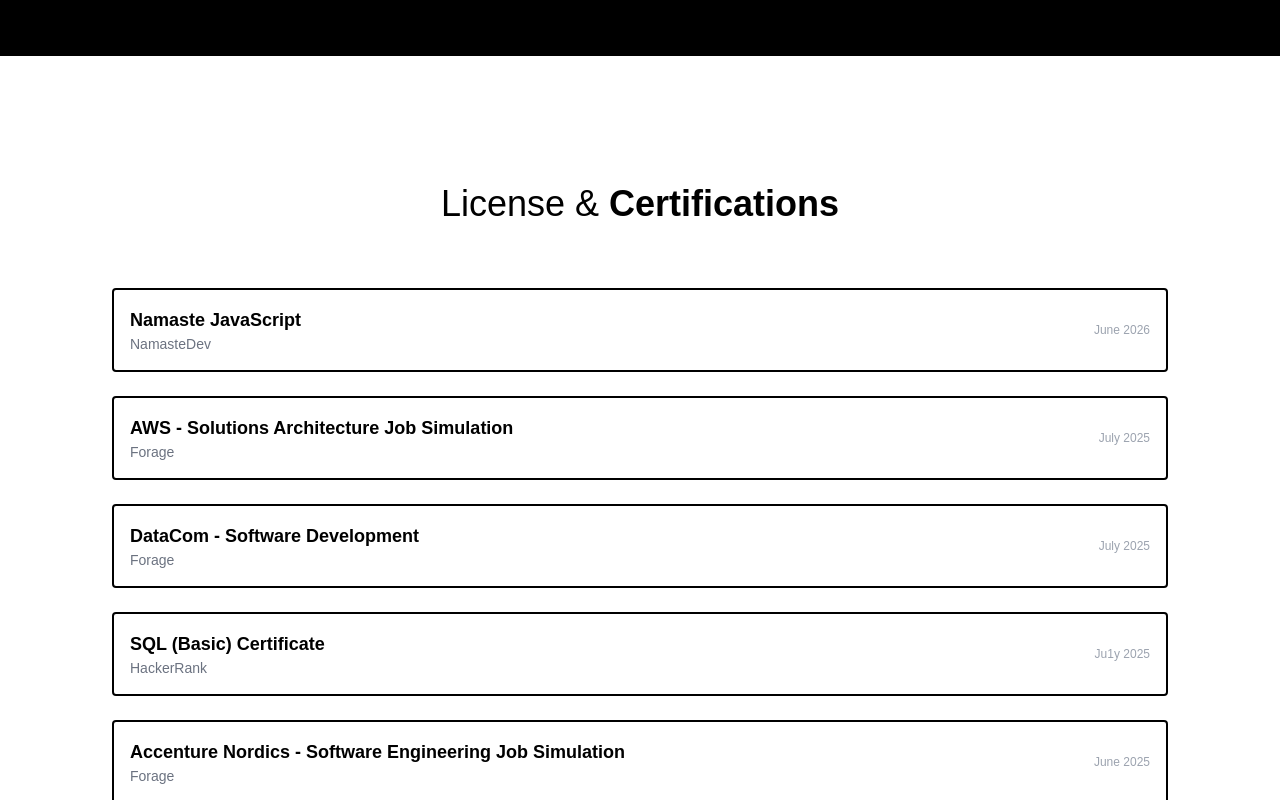
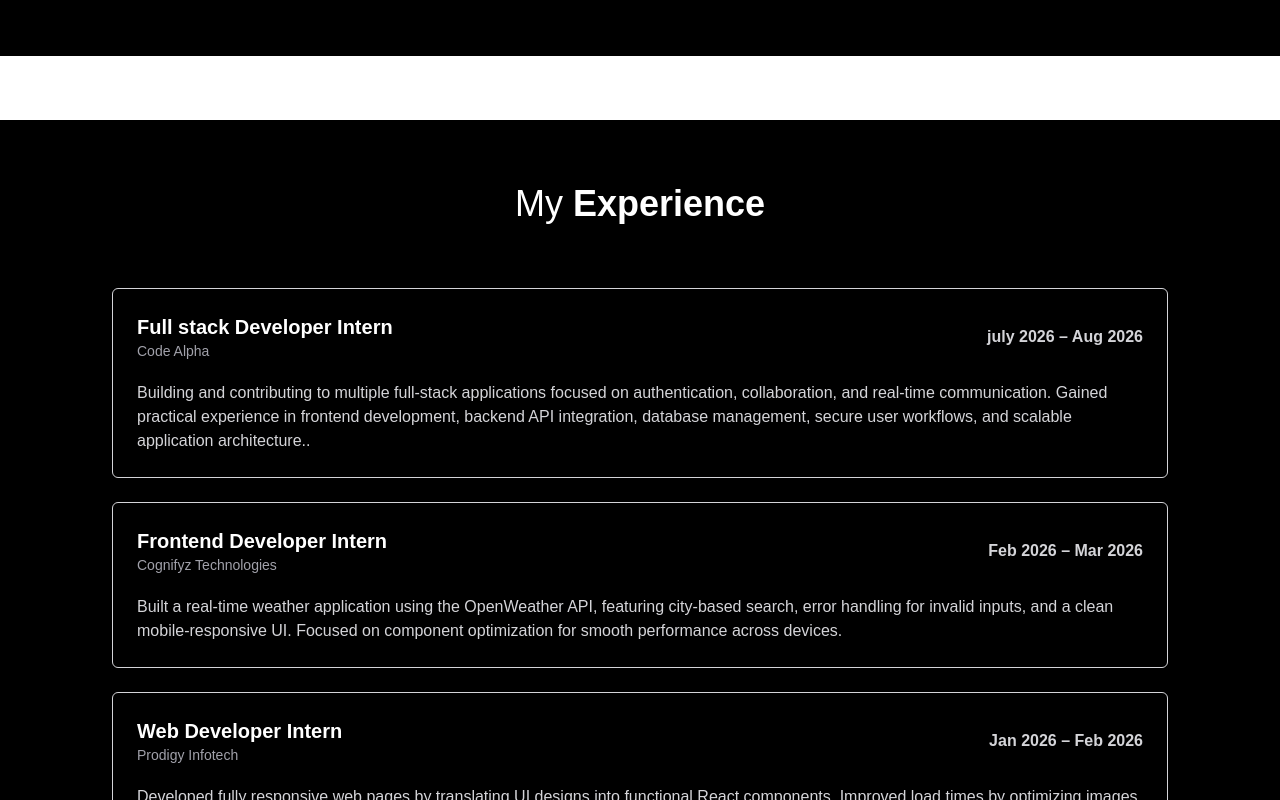
Before and after one commit to ankvish-Hub/ankitvishwakarma.github.io, a React (Vite) app: page / in a window 1280 px wide. Shown: the part 4480-5280 px from the top of the page. Built offline with nearby package versions, Linux system fonts and the light colour scheme.

Commit message:
added experience page

```diff
--- a/src/App.jsx
+++ b/src/App.jsx
@@ -8,7 +8,7 @@ import Projects from './components/Projects'
 import Contact from './components/Contact'
 import CustomCursor from './utils/CursorAnimation'
 import Certifications from './components/Certifications'
-// import Experience from './components/Experience'
+import Experience from './components/Experience'
 
 export default function App() {
   return (
@@ -18,7 +18,7 @@ export default function App() {
       <Home />
       <Skills />
       <Projects />
-      {/* <Experience /> */}
+      <Experience />
       <Certifications />
       <About />
       <Contact />
--- a/src/components/Experience.jsx
+++ b/src/components/Experience.jsx
@@ -3,18 +3,27 @@ import { motion } from "framer-motion";
 const experiences = [
   {
     id: 1,
+    company: "Code Alpha",
+    role: "Full stack Developer Intern",
+    period: "july 2026 – Aug 2026",
+    description:
+      "Building and contributing to multiple full-stack applications focused on authentication, collaboration, and real-time communication. Gained practical experience in frontend development, backend API integration, database management, secure user workflows, and scalable application architecture..",
+    logo: "Code Alpha",
+  },
+  {
+    id: 2,
     company: "Cognifyz Technologies",
     role: "Frontend Developer Intern",
-    period: "Feb 2025 – Mar 2025",
+    period: "Feb 2026 – Mar 2026",
     description:
       "Built a real-time weather application using the OpenWeather API, featuring city-based search, error handling for invalid inputs, and a clean mobile-responsive UI. Focused on component optimization for smooth performance across devices.",
     logo: "/assets/cognifyz.png",
   },
   {
-    id: 2,
+    id: 3,
     company: "Prodigy Infotech",
     role: "Web Developer Intern",
-    period: "Jan 2025 – Feb 2025",
+    period: "Jan 2026 – Feb 2026",
     description:
       "Developed fully responsive web pages by translating UI designs into functional React components. Improved load times by optimizing images and removing unused CSS. Managed codebase and collaborated with the team using Git and GitHub.",
     logo: "/assets/Prodigy-InfoTech.png",
@@ -46,7 +55,7 @@ export default function Experience() {
           >
             <div className="flex justify-between flex-col items-start lg:flex-row lg:items-center gap-3">
               <div className="flex items-center gap-4">
-                <img className="w-20 h-8 object-contain rounded" src={exp.logo} alt={exp.company} />
+                {/* <img className="w-20 h-8 object-contain rounded" src={exp.logo}  alt={exp.company} /> */}
                 <div>
                   <h2 className="font-semibold text-white text-lg lg:text-xl">{exp.role}</h2>
                   <p className="text-[#A1A1AA] text-sm">{exp.company}</p>
```
